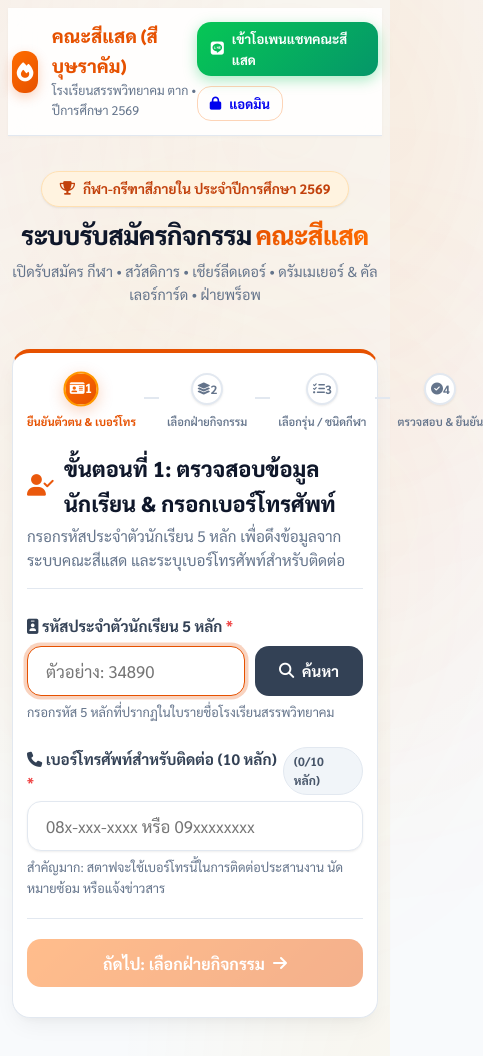
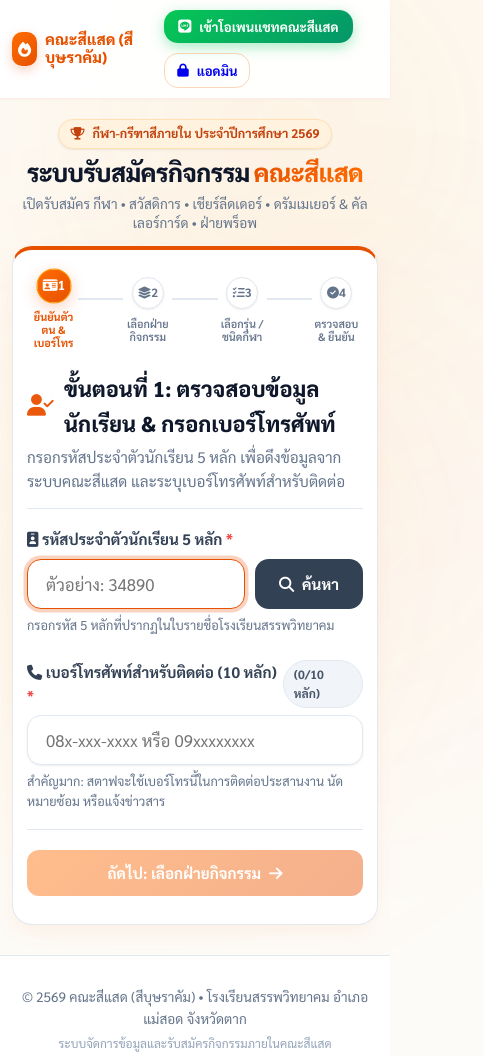
Before and after one commit to tar27052552-alt/topaz, a website: page public/index.html in a window 390 px wide. Shown: the top 1056 px of the page, 483 px wide, since content can reach past the window. Drawn offline with Linux system fonts and the light colour scheme; no server answers.

Commit message:
UI: Polish ultra-clean mobile UI for Navbar, Stepper, and Cards

```diff
--- a/css/style.css
+++ b/css/style.css
@@ -1289,100 +1289,206 @@ input[type="tel"]:focus {
 .flex-1 { flex: 1; }
 
 /* ==========================================================================
-   Responsive Breakpoints & Mobile Optimization (Touch-Friendly)
+   Responsive Breakpoints & Ultra-Clean Mobile UI Optimization
    ========================================================================== */
 @media (max-width: 768px) {
   body {
-    padding: 8px;
+    padding: 0;
+    background: #fdfbf7;
   }
 
   .container {
-    padding: 0 4px;
-  }
-
+    padding: 0 12px;
+  }
+
+  /* 📱 1. Top Navbar: Clean & Compact */
+  .navbar {
+    padding: 10px 0;
+    background: rgba(255, 255, 255, 0.95);
+    backdrop-filter: blur(10px);
+    border-bottom: 1px solid rgba(230, 81, 0, 0.1);
+  }
+
+  .nav-container {
+    display: flex;
+    justify-content: space-between;
+    align-items: center;
+    gap: 8px;
+  }
+
+  .brand {
+    gap: 8px;
+  }
+
+  .brand-logo {
+    width: 34px;
+    height: 34px;
+    font-size: 15px;
+    border-radius: 10px;
+  }
+
+  .brand-title {
+    font-size: 0.95rem;
+    line-height: 1.2;
+  }
+
+  .brand-sub {
+    font-size: 0.7rem;
+    display: none; /* Hide subtitle on mobile for cleaner look */
+  }
+
+  .nav-links {
+    gap: 6px;
+  }
+
+  .nav-link {
+    padding: 6px 10px;
+    font-size: 0.78rem;
+    border-radius: 8px;
+  }
+
+  .btn-line-join {
+    background: #06c755 !important;
+    color: #ffffff !important;
+    font-weight: 700;
+  }
+
+  /* 📱 2. Hero Section: Proportional & Sharp */
+  .hero-section {
+    padding: 20px 0 14px;
+  }
+
+  .badge-pill {
+    font-size: 0.78rem;
+    padding: 4px 12px;
+    margin-bottom: 8px;
+  }
+
+  .hero-title {
+    font-size: 1.55rem;
+    line-height: 1.25;
+    margin-bottom: 6px;
+  }
+
+  .hero-subtitle {
+    font-size: 0.85rem;
+    line-height: 1.4;
+    padding: 0 8px;
+  }
+
+  /* 📱 3. Stepper: Sleek & Connected */
   .wizard-card {
     padding: 20px 14px;
-    border-radius: 18px;
-  }
-
-  .hero-title {
-    font-size: 1.6rem;
-    line-height: 1.3;
-  }
-
-  .hero-subtitle {
-    font-size: 0.9rem;
-    margin-bottom: 18px;
+    border-radius: 20px;
+    margin-bottom: 30px;
+    box-shadow: 0 10px 25px -5px rgba(234, 88, 12, 0.08);
   }
 
   .stepper-wrapper {
-    margin-bottom: 20px;
-    gap: 4px;
+    margin-bottom: 22px;
+    padding: 0 4px;
   }
 
   .step-node {
-    gap: 4px;
+    gap: 6px;
   }
 
   .step-circle {
     width: 32px;
     height: 32px;
     font-size: 12px;
+    border-width: 1.5px;
+  }
+
+  .step-circle i {
+    font-size: 12px;
   }
 
   .step-label {
-    font-size: 0.7rem;
-    white-space: nowrap;
+    font-size: 0.68rem;
+    font-weight: 600;
+    line-height: 1.2;
+    text-align: center;
+    max-width: 60px;
   }
 
   .step-line {
-    margin-top: 15px;
-    min-width: 15px;
-  }
-
+    height: 2px;
+    margin: 0 2px;
+    margin-bottom: 22px;
+  }
+
+  /* 📱 4. Wizard Step Header */
+  .step-header {
+    margin-bottom: 18px;
+  }
+
+  .step-title {
+    font-size: 1.15rem;
+  }
+
+  .step-desc {
+    font-size: 0.82rem;
+  }
+
+  /* 📱 5. Department Cards */
   .departments-grid {
     grid-template-columns: 1fr;
-    gap: 12px;
+    gap: 10px;
   }
 
   .dept-card {
-    padding: 16px 14px;
-    min-height: 48px;
-  }
-
+    padding: 14px;
+    border-radius: 14px;
+  }
+
+  .dept-icon {
+    font-size: 24px;
+  }
+
+  .dept-name {
+    font-size: 1rem;
+  }
+
+  .dept-desc {
+    font-size: 0.8rem;
+  }
+
+  /* 📱 6. Actions & Buttons */
   .wizard-actions {
     flex-direction: column-reverse;
-    gap: 10px;
-    margin-top: 20px;
+    gap: 8px;
+    margin-top: 18px;
   }
 
   .wizard-actions button {
     width: 100%;
-    height: 48px;
-    font-size: 1rem;
+    height: 46px;
+    font-size: 0.95rem;
+    border-radius: 12px;
   }
 
   .success-actions {
     flex-direction: column;
-    gap: 10px;
+    gap: 8px;
   }
 
   .success-actions button, .success-actions a {
     width: 100%;
-    height: 48px;
+    height: 46px;
   }
 
   .locked-actions {
     flex-direction: column;
-    gap: 10px;
+    gap: 8px;
   }
 
   .locked-actions button, .locked-actions a {
     width: 100%;
-    height: 48px;
-  }
-
-  /* Admin Mobile Adjustments */
+    height: 46px;
+  }
+
+  /* 📱 7. Admin Panel Mobile */
   .admin-header {
     flex-direction: column;
     align-items: flex-start;
@@ -1396,7 +1502,7 @@ input[type="tel"]:focus {
   }
 
   .admin-header-actions a, .admin-header-actions button {
-    font-size: 0.82rem;
+    font-size: 0.8rem;
     padding: 8px 12px;
   }
 
@@ -1407,8 +1513,8 @@ input[type="tel"]:focus {
   }
 
   .admin-tab-btn {
-    padding: 8px 14px;
-    font-size: 0.88rem;
+    padding: 8px 12px;
+    font-size: 0.82rem;
   }
 
   .stat-grid {
@@ -1419,20 +1525,22 @@ input[type="tel"]:focus {
   .stat-card {
     padding: 12px;
     gap: 10px;
+    border-radius: 14px;
   }
 
   .stat-icon {
-    width: 40px;
-    height: 40px;
-    font-size: 1.2rem;
+    width: 38px;
+    height: 38px;
+    font-size: 1.1rem;
+    border-radius: 10px;
   }
 
   .stat-val {
-    font-size: 1.3rem;
+    font-size: 1.25rem;
   }
 
   .stat-lbl {
-    font-size: 0.75rem;
+    font-size: 0.72rem;
   }
 
   .table-responsive {
@@ -1454,11 +1562,6 @@ input[type="tel"]:focus {
 @media (max-width: 480px) {
   .stat-grid {
     grid-template-columns: 1fr;
-  }
-
-  .hero-badge {
-    font-size: 0.75rem;
-    padding: 4px 10px;
   }
 
   .student-profile-details {
--- a/public/css/style.css
+++ b/public/css/style.css
@@ -1289,100 +1289,206 @@ input[type="tel"]:focus {
 .flex-1 { flex: 1; }
 
 /* ==========================================================================
-   Responsive Breakpoints & Mobile Optimization (Touch-Friendly)
+   Responsive Breakpoints & Ultra-Clean Mobile UI Optimization
    ========================================================================== */
 @media (max-width: 768px) {
   body {
-    padding: 8px;
+    padding: 0;
+    background: #fdfbf7;
   }
 
   .container {
-    padding: 0 4px;
-  }
-
+    padding: 0 12px;
+  }
+
+  /* 📱 1. Top Navbar: Clean & Compact */
+  .navbar {
+    padding: 10px 0;
+    background: rgba(255, 255, 255, 0.95);
+    backdrop-filter: blur(10px);
+    border-bottom: 1px solid rgba(230, 81, 0, 0.1);
+  }
+
+  .nav-container {
+    display: flex;
+    justify-content: space-between;
+    align-items: center;
+    gap: 8px;
+  }
+
+  .brand {
+    gap: 8px;
+  }
+
+  .brand-logo {
+    width: 34px;
+    height: 34px;
+    font-size: 15px;
+    border-radius: 10px;
+  }
+
+  .brand-title {
+    font-size: 0.95rem;
+    line-height: 1.2;
+  }
+
+  .brand-sub {
+    font-size: 0.7rem;
+    display: none; /* Hide subtitle on mobile for cleaner look */
+  }
+
+  .nav-links {
+    gap: 6px;
+  }
+
+  .nav-link {
+    padding: 6px 10px;
+    font-size: 0.78rem;
+    border-radius: 8px;
+  }
+
+  .btn-line-join {
+    background: #06c755 !important;
+    color: #ffffff !important;
+    font-weight: 700;
+  }
+
+  /* 📱 2. Hero Section: Proportional & Sharp */
+  .hero-section {
+    padding: 20px 0 14px;
+  }
+
+  .badge-pill {
+    font-size: 0.78rem;
+    padding: 4px 12px;
+    margin-bottom: 8px;
+  }
+
+  .hero-title {
+    font-size: 1.55rem;
+    line-height: 1.25;
+    margin-bottom: 6px;
+  }
+
+  .hero-subtitle {
+    font-size: 0.85rem;
+    line-height: 1.4;
+    padding: 0 8px;
+  }
+
+  /* 📱 3. Stepper: Sleek & Connected */
   .wizard-card {
     padding: 20px 14px;
-    border-radius: 18px;
-  }
-
-  .hero-title {
-    font-size: 1.6rem;
-    line-height: 1.3;
-  }
-
-  .hero-subtitle {
-    font-size: 0.9rem;
-    margin-bottom: 18px;
+    border-radius: 20px;
+    margin-bottom: 30px;
+    box-shadow: 0 10px 25px -5px rgba(234, 88, 12, 0.08);
   }
 
   .stepper-wrapper {
-    margin-bottom: 20px;
-    gap: 4px;
+    margin-bottom: 22px;
+    padding: 0 4px;
   }
 
   .step-node {
-    gap: 4px;
+    gap: 6px;
   }
 
   .step-circle {
     width: 32px;
     height: 32px;
     font-size: 12px;
+    border-width: 1.5px;
+  }
+
+  .step-circle i {
+    font-size: 12px;
   }
 
   .step-label {
-    font-size: 0.7rem;
-    white-space: nowrap;
+    font-size: 0.68rem;
+    font-weight: 600;
+    line-height: 1.2;
+    text-align: center;
+    max-width: 60px;
   }
 
   .step-line {
-    margin-top: 15px;
-    min-width: 15px;
-  }
-
+    height: 2px;
+    margin: 0 2px;
+    margin-bottom: 22px;
+  }
+
+  /* 📱 4. Wizard Step Header */
+  .step-header {
+    margin-bottom: 18px;
+  }
+
+  .step-title {
+    font-size: 1.15rem;
+  }
+
+  .step-desc {
+    font-size: 0.82rem;
+  }
+
+  /* 📱 5. Department Cards */
   .departments-grid {
     grid-template-columns: 1fr;
-    gap: 12px;
+    gap: 10px;
   }
 
   .dept-card {
-    padding: 16px 14px;
-    min-height: 48px;
-  }
-
+    padding: 14px;
+    border-radius: 14px;
+  }
+
+  .dept-icon {
+    font-size: 24px;
+  }
+
+  .dept-name {
+    font-size: 1rem;
+  }
+
+  .dept-desc {
+    font-size: 0.8rem;
+  }
+
+  /* 📱 6. Actions & Buttons */
   .wizard-actions {
     flex-direction: column-reverse;
-    gap: 10px;
-    margin-top: 20px;
+    gap: 8px;
+    margin-top: 18px;
   }
 
   .wizard-actions button {
     width: 100%;
-    height: 48px;
-    font-size: 1rem;
+    height: 46px;
+    font-size: 0.95rem;
+    border-radius: 12px;
   }
 
   .success-actions {
     flex-direction: column;
-    gap: 10px;
+    gap: 8px;
   }
 
   .success-actions button, .success-actions a {
     width: 100%;
-    height: 48px;
+    height: 46px;
   }
 
   .locked-actions {
     flex-direction: column;
-    gap: 10px;
+    gap: 8px;
   }
 
   .locked-actions button, .locked-actions a {
     width: 100%;
-    height: 48px;
-  }
-
-  /* Admin Mobile Adjustments */
+    height: 46px;
+  }
+
+  /* 📱 7. Admin Panel Mobile */
   .admin-header {
     flex-direction: column;
     align-items: flex-start;
@@ -1396,7 +1502,7 @@ input[type="tel"]:focus {
   }
 
   .admin-header-actions a, .admin-header-actions button {
-    font-size: 0.82rem;
+    font-size: 0.8rem;
     padding: 8px 12px;
   }
 
@@ -1407,8 +1513,8 @@ input[type="tel"]:focus {
   }
 
   .admin-tab-btn {
-    padding: 8px 14px;
-    font-size: 0.88rem;
+    padding: 8px 12px;
+    font-size: 0.82rem;
   }
 
   .stat-grid {
@@ -1419,20 +1525,22 @@ input[type="tel"]:focus {
   .stat-card {
     padding: 12px;
     gap: 10px;
+    border-radius: 14px;
   }
 
   .stat-icon {
-    width: 40px;
-    height: 40px;
-    font-size: 1.2rem;
+    width: 38px;
+    height: 38px;
+    font-size: 1.1rem;
+    border-radius: 10px;
   }
 
   .stat-val {
-    font-size: 1.3rem;
+    font-size: 1.25rem;
   }
 
   .stat-lbl {
-    font-size: 0.75rem;
+    font-size: 0.72rem;
   }
 
   .table-responsive {
@@ -1454,11 +1562,6 @@ input[type="tel"]:focus {
 @media (max-width: 480px) {
   .stat-grid {
     grid-template-columns: 1fr;
-  }
-
-  .hero-badge {
-    font-size: 0.75rem;
-    padding: 4px 10px;
   }
 
   .student-profile-details {
```
